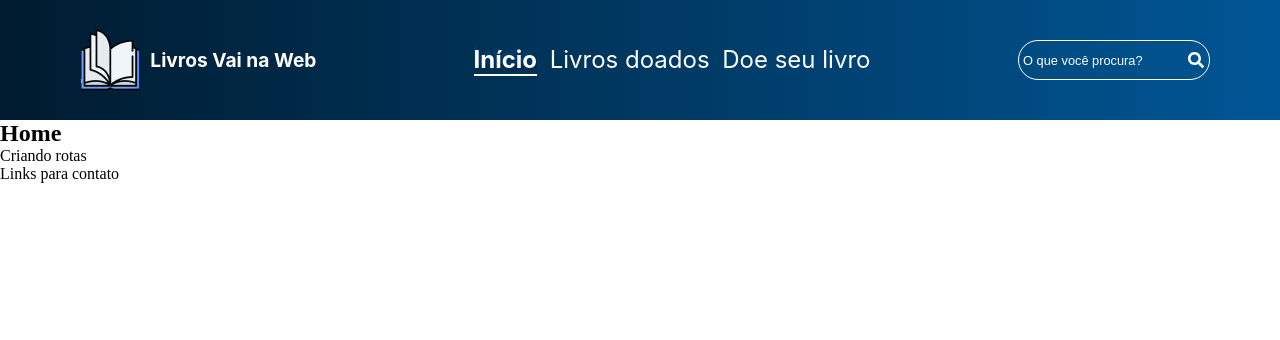
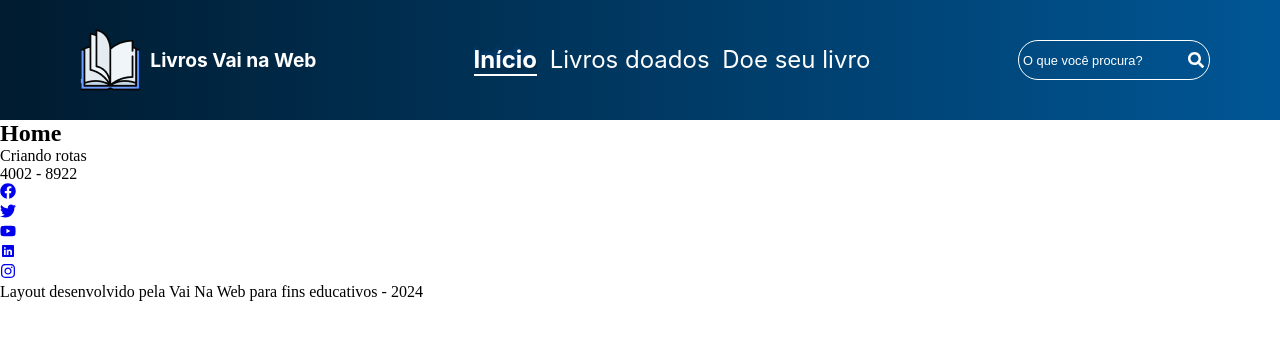
Before and after one commit to AlanFabricioBarbosa/livros-vai-na-web, a React (Vite) app: page / in a window 1280 px wide. Shown: the top 340 px of the page. Built offline with nearby package versions, Linux system fonts and the light colour scheme.

Commit message:
:construction: Footer em construção

```diff
--- a/src/components/Footer/index.jsx
+++ b/src/components/Footer/index.jsx
@@ -1,9 +1,67 @@
+import { FaFacebook, FaTwitter, FaYoutube, FaInstagram } from "react-icons/fa";
+import { IoLogoLinkedin } from "react-icons/io";
+
 export default function Footer() {
   return (
-    <>
-      <footer>
-        <p>Links para contato</p>
-      </footer>
-    </>
+    <footer>
+      <section>
+        <p>4002 - 8922</p>
+        <ul>
+          <li>
+            <a
+              href="https://pt-br.facebook.com/"
+              target="_blank"
+              rel="noopener noreferrer"
+              aria-label="Facebook"
+            >
+              <FaFacebook />
+            </a>
+          </li>
+          <li>
+            <a
+              href="https://x.com/home"
+              target="_blank"
+              rel="noopener noreferrer"
+              aria-label="Twitter"
+            >
+              <FaTwitter />
+            </a>
+          </li>
+          <li>
+            <a
+              href="https://www.youtube.com/"
+              target="_blank"
+              rel="noopener noreferrer"
+              aria-label="YouTube"
+            >
+              <FaYoutube />
+            </a>
+          </li>
+          <li>
+            <a
+              href="https://www.linkedin.com/feed/"
+              target="_blank"
+              rel="noopener noreferrer"
+              aria-label="LinkedIn"
+            >
+              <IoLogoLinkedin />
+            </a>
+          </li>
+          <li>
+            <a
+              href="https://www.instagram.com/"
+              target="_blank"
+              rel="noopener noreferrer"
+              aria-label="Instagram"
+            >
+              <FaInstagram />
+            </a>
+          </li>
+        </ul>
+      </section>
+      <section>
+        <p>Layout desenvolvido pela Vai Na Web para fins educativos - 2024</p>
+      </section>
+    </footer>
   );
 }
```
